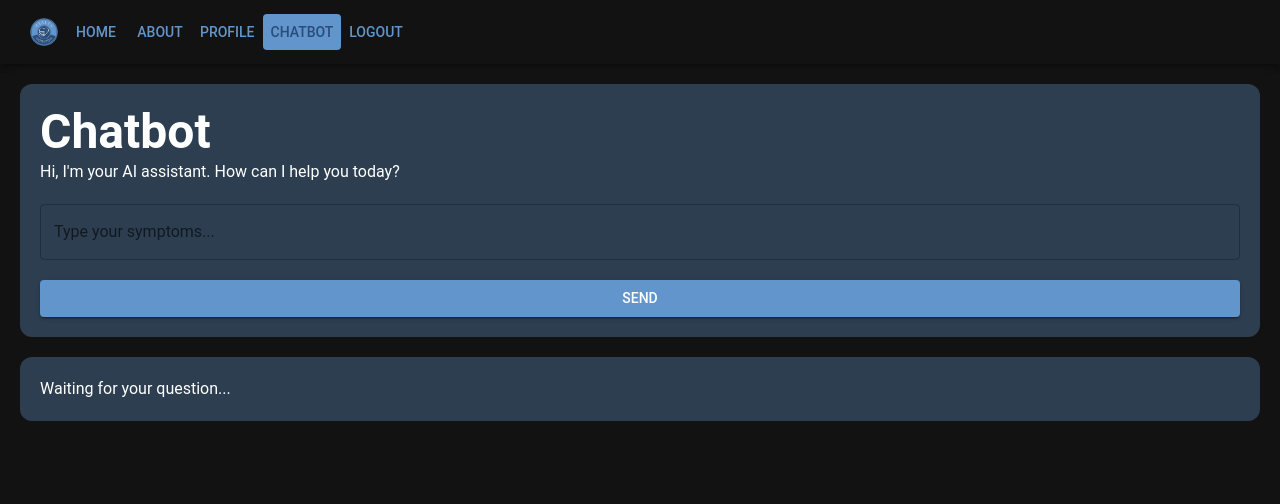
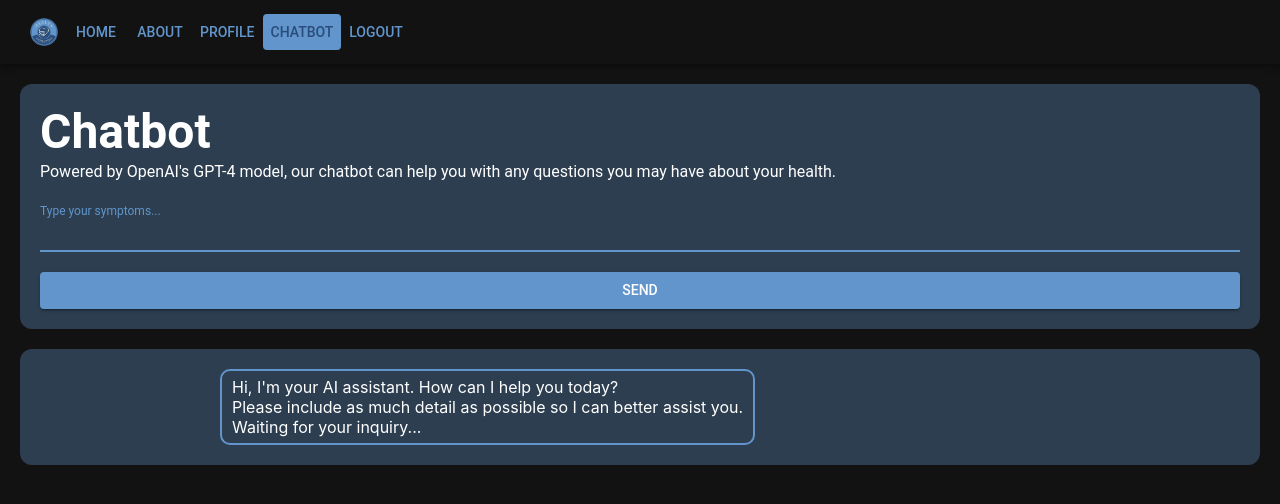
Before and after one commit to tannerhelton/EECS581, a React (Create React App) app in the folder frontend/: page /chatbot in a window 1280 px wide. Shown: the top 504 px of the page. Built offline with nearby package versions, Linux system fonts and the light colour scheme; no server answers; sample sign-in values are in the browser's storage.

Commit message:
Add chatbot frontend functionality

```diff
--- a/frontend/src/screens/Auth/ChatbotPage.js
+++ b/frontend/src/screens/Auth/ChatbotPage.js
@@ -6,32 +6,97 @@ import "./css/ChatbotPage.css"; // Import the CSS file
 // Define the ChatbotPage component
 const ChatbotPage = () => {
     return (<>
-        {/* Main div container for the component */}
         <div id="chatbotCard">
-            {/* Display the Chatbot title using Typography with "h1" variant */}
             <Typography variant="h3"><b>Chatbot</b></Typography>
 
-            {/* Display a greeting message using Typography with "body1" variant */}
             <Typography variant="body1">
-                Hi, I'm your AI assistant. How can I help you today?
-            </Typography><br />
+                Powered by OpenAI's GPT-4 model, our chatbot can help you with any questions you may have about your health.
+            </Typography><br/>
 
-            {/* Text field for the user to type their symptoms */}
-            <TextField label="Type your symptoms..." variant="outlined" id="chatbotTextfield" /><br />
+            {/* Multiline not updating properly: bug from https://github.com/mui/material-ui/issues/7465 */}
+            {/* Caused by TextField being controlled. Says closed but they're lying.  */}
+            <TextField label="Type your symptoms..." id="ChatbotTextField" variant="standard" autoComplete="off" autoFocus={true} multiline={true} maxRows={8}
+                /* styles the input component */
+                inputProps={{
+                    id: "chatbotInput",
+                    style: {
+                        whiteSpace: 'pre-line',
+                        color: "white"
+                    }
+                }}
+            /><br/>
 
-            {/* Button to submit the user's input */}
-            <Button variant="contained" color="primary" type="submit">
-                Send
-            </Button>
+            <Button variant="contained" color="primary" id="chatbotSendButton" onClick={() => handleQuery()}>Send</Button>
         </div>
         <div id="chatbotCard2">
-            {/* a field where the ai responds */}
-            <Typography variant="body1">
-                Waiting for your question...
-            </Typography>
+            <div id="chatBotInit">
+                Hi, I'm your AI assistant. How can I help you today?<br/>
+                Please include as much detail as possible so I can better assist you.<br/>
+                Waiting for your inquiry...
+            </div>
         </div>
     </>);
 }
 
 // Export the ChatbotPage component for use in other parts of the app
 export default ChatbotPage;
+
+let queryLock = false; // Lock to elegantly prevent spam queries
+function handleQuery() {
+    if (queryLock) return;
+    const query = document.getElementById("chatbotInput").value;
+    if (!query) return;
+    queryLock = true;
+    document.getElementById("chatbotInput").value = "";
+    sendForm(query);
+    document.getElementById("chatbotSendButton").innerText = "Thinking...";
+    document.getElementById("chatBotInit").style.display = "none";
+    const container = document.getElementById("chatbotCard2");
+    const div = document.createElement("div");
+    div.className = "chatbotQuery";
+    div.innerHTML = query;
+    container.appendChild(div);
+}
+
+let responseLock = false; // Lock when responding to one query. Unlock when ready to respond to another query
+/**
+* @param {string} chunk - A piece of the response stream, usually a single character. Can also be the entire response.
+* @param {boolean} isLastChunk - Whether this is the last character of the response.
+* @description This function should be called repeatedly as the response stream comes in. It can also be called once with the entire response.
+* If the chunk is the entire response, isLastChunk should be true.
+*/
+function queryResponseChunk(chunk, isLastChunk=false) {
+    const container = document.getElementById("chatbotCard2");
+    // new query response
+    if (!responseLock) {
+        responseLock = true;
+        const div = document.createElement("div");
+        div.className = "chatbotResponse";
+        container.appendChild(div);
+    }
+    container.lastChild.innerHTML += chunk;
+    if (isLastChunk) {
+        queryLock    = false;
+        responseLock = false;
+        document.getElementById("chatbotSendButton").innerText = "SEND";
+    }
+}
+
+// ====================================================================================================
+// FOR GPT API PEOPLE: this is the function that will need to be replaced with your API call
+// use the above function queryResponseChunk to send the response stream to the frontend
+// ====================================================================================================
+
+//send form to GPT API here
+async function sendForm(query) {
+    // ATTENTION: this entire function is a simulation of the GPT API
+    console.log("Query sent: " + query);
+    // query sent. Wait for response...
+    await new Promise(r => setTimeout(r, 700));
+    // response as a stream of letters.
+    const responseChunks = "Lorem Ipsum is simply dummy text of the printing and typesetting industry."
+    for (let i = 0; i < responseChunks.length; i++) {
+        await new Promise(r => setTimeout(r, Math.random() * Math.random() * 150));
+        queryResponseChunk(responseChunks[i], i == responseChunks.length - 1);
+    }
+}
--- a/frontend/src/screens/Auth/css/ChatbotPage.css
+++ b/frontend/src/screens/Auth/css/ChatbotPage.css
@@ -14,18 +14,30 @@
     color: white;
     display: flex;
     flex-direction: column;
-    padding: 20px 20px;
+    padding: 20px 200px;
     margin: 20px 20px;
 }
 
-/* I love when css ignores you */
-/* the symptom box needs to expand as you fill it up */
-#chatbotTextfield {
-    flex-grow: 1;
-    overflow-y: auto;
-    word-wrap: break-word;
-    word-break: break-all;
-    white-space: pre-wrap;
-    overflow-x: hidden;
-    max-height: 200px;
+#chatBotInit {
+    margin-left: 0;
+    margin-right: auto;
+    border: 2px solid #6195CB;
+    padding: 6px 10px;
+    border-radius: 10px;
 }
+
+.chatbotQuery {
+    margin-left: auto;
+    margin-right: 0;
+    border: 2px solid #6195CB;
+    padding: 6px 10px;
+    border-radius: 10px;
+}
+
+.chatbotResponse {
+    margin-left: 0;
+    margin-right: auto;
+    border: 2px solid #6195CB;
+    padding: 6px 10px;
+    border-radius: 10px;
+}
```
